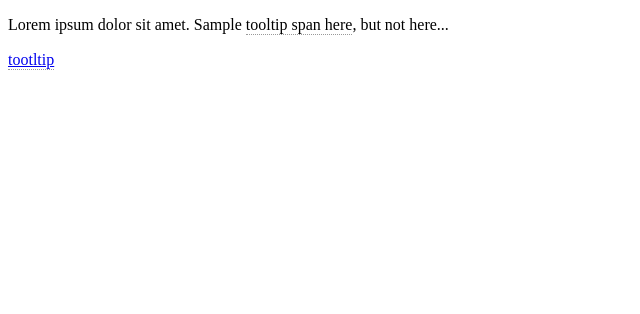
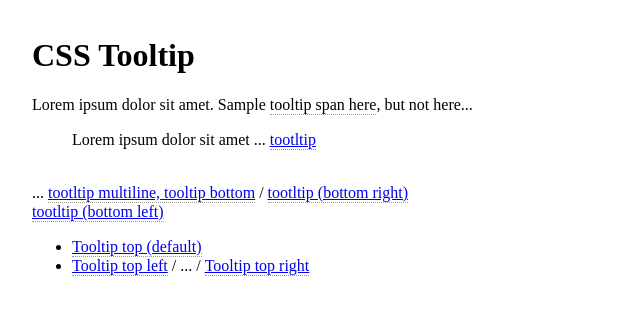
Before and after one commit to alterebro/css-tooltip, a website: page index.html in a window 1280 px wide. Shown: the whole page, without its empty margins (0-640 px from the left). Drawn offline with Linux system fonts and the light colour scheme.

Commit message:
Switched to SASS and extra classes

```diff
--- a/gulpfile.js
+++ b/gulpfile.js
@@ -1,21 +1,22 @@
 // const gulp = require('gulp');
 const { src, dest, parallel, watch } = require('gulp');
+const sass = require('gulp-sass');
 const rename = require('gulp-rename');
 const postcss = require('gulp-postcss');
 
 
 function postCSS() {
-    return src('./src/*.css')
+    return src('./src/*.scss')
+        .pipe(sass().on('error', sass.logError))
         .pipe(postcss([
-            require('postcss-nested'),
             require('autoprefixer'),
         ]))
         .pipe(dest('./dist'));
 }
 function postCSSmin() {
     return src('./src/*.css')
+    .pipe(sass().on('error', sass.logError))
         .pipe(postcss([
-            require('postcss-nested'),
             require('autoprefixer'),
             require('cssnano')
         ]))
@@ -25,5 +26,5 @@ function postCSSmin() {
 
 exports.build = parallel(postCSS, postCSSmin);
 exports.watch = function() {
-    watch('./src/*.css', parallel(postCSS, postCSSmin));
+    watch('./src/*.scss', parallel(postCSS, postCSSmin));
 }
--- a/index.html
+++ b/index.html
@@ -5,6 +5,9 @@
     <title>CSS Tooltip</title>
     <link rel="stylesheet" href="dist/css-tooltip.min.css" />
 <style media="screen">
+html, body {
+    margin: 1rem;
+}
 [data-tooltip]{
     border-bottom: dotted #999 1px;
 }
@@ -12,10 +15,25 @@
 </head>
 <body>
 
+    <h1>CSS Tooltip</h1>
     <p>Lorem ipsum dolor sit amet. Sample <span data-tooltip="Tooltip is visible on this element">tooltip span here</span>, but not here... </p>
+    <blockquote>
+        <p>
+            Lorem ipsum dolor sit amet ... <a href="#" data-tooltip="Lorem ipsum dolor sit amet...">tootltip</a>
+        </p>
+    </blockquote>
     <p>
-        <a href="#" data-tooltip="Lorem ipsum dolor sit amet...">tootltip</a>
+
+        <br> ...  <a href="#" data-tooltip="Lorem ipsum dolor sit amet, consectetur adipiscing elit. Mauris vitae augue maximus" class="tooltip-multiline tooltip-bottom">tootltip multiline, tooltip bottom</a>
+         / <a href="#" data-tooltip="Lorem ipsum dolor sit amet..." class="tooltip-bottom-right">tootltip (bottom right)</a>
+        <br><a href="#" data-tooltip="Lorem ipsum dolor sit amet..." class="tooltip-bottom-left">tootltip (bottom left)</a>
     </p>
+
+    <ul>
+        <li><a href="#" data-tooltip="Lorem ipsum dolor sit amet" class="tooltip-top">Tooltip top (default)</a></li>
+        <li><a href="#" data-tooltip="Lorem ipsum dolor sit amet" class="tooltip-top-left">Tooltip top left</a> / ... / <a href="#" data-tooltip="Lorem ipsum dolor sit amet" class="tooltip-top-right">Tooltip top right</a></li>
+    </ul>
+
 
 </body>
 </html>
--- /dev/null
+++ b/src/css-tooltip.scss
@@ -0,0 +1,92 @@
+[data-tooltip] {
+
+    --bg-color : #222;
+    --fg-color : #eee;
+
+    position: relative;
+    display: inline-block;
+
+    &:after, &:before {
+        position: absolute;
+        left: 50%;
+        transform: translate(-50%, -12px);
+        z-index: 1000;
+        pointer-events: none;
+        user-select: none;
+        opacity: 0;
+        transition: opacity .35s ease .25s;
+    }
+
+    // Tooltip Body
+    &:after {
+        content: attr(data-tooltip);
+        background: var(--bg-color);
+        color: var(--fg-color);
+        padding: 1rem;
+        white-space: nowrap;
+        bottom: 100%;
+    }
+
+    // Tooltip Arrow
+    &:before {
+        content: '';
+        background: transparent;
+        border: 8px solid transparent;
+        border-top-color: var(--bg-color);
+    }
+
+    // Active state
+    &:hover, &:focus, &:active {
+        &:after, &:before {
+            opacity: 1
+        }
+    }
+
+    // ----------------------------------------------------
+    // Extra Styles :
+    // Multi-line tooltip (.tooltip-multiline)
+    &.tooltip-multiline {
+        &:after {
+            width: 100%;
+            max-width: 320px;
+            white-space: normal;
+        }
+    }
+
+    // ----------
+    // Bottom tooltip (.tooltip-bottom, *-left, *-right )
+    &[class*="tooltip-bottom"] {
+        &:after, &:before { transform: translate(-50%, 12px) }
+        &:after {
+            bottom: auto;
+            top: 100%;
+        }
+        &:before {
+            bottom: 0;
+            border: 8px solid transparent;
+            border-bottom-color: var(--bg-color);
+        }
+    }
+    &.tooltip-bottom-left:after {
+        transform: translate(-24px, 12px);
+    }
+    &.tooltip-bottom-right:after {
+        left: auto;
+        right: 50%;
+        transform: translate(24px, 12px);
+    }
+
+    // ----------
+    // Top tooltip (.tooltip-top, *-left, *-right )
+    // .tooltip-top not needed (default style)
+    &.tooltip-top-left:after {
+        transform: translate(-24px, -12px);
+    }
+    &.tooltip-top-right:after {
+        left: auto;
+        right: 50%;
+        transform: translate(24px, -12px);
+    }
+    // End extra styles
+    // ----------------------------------------------------
+}
```
Also changed, not shown: package.json (+7 -1 lines), dist/css-tooltip.css, dist/css-tooltip.min.css, src/css-tooltip.css (deleted), 1 other file.
